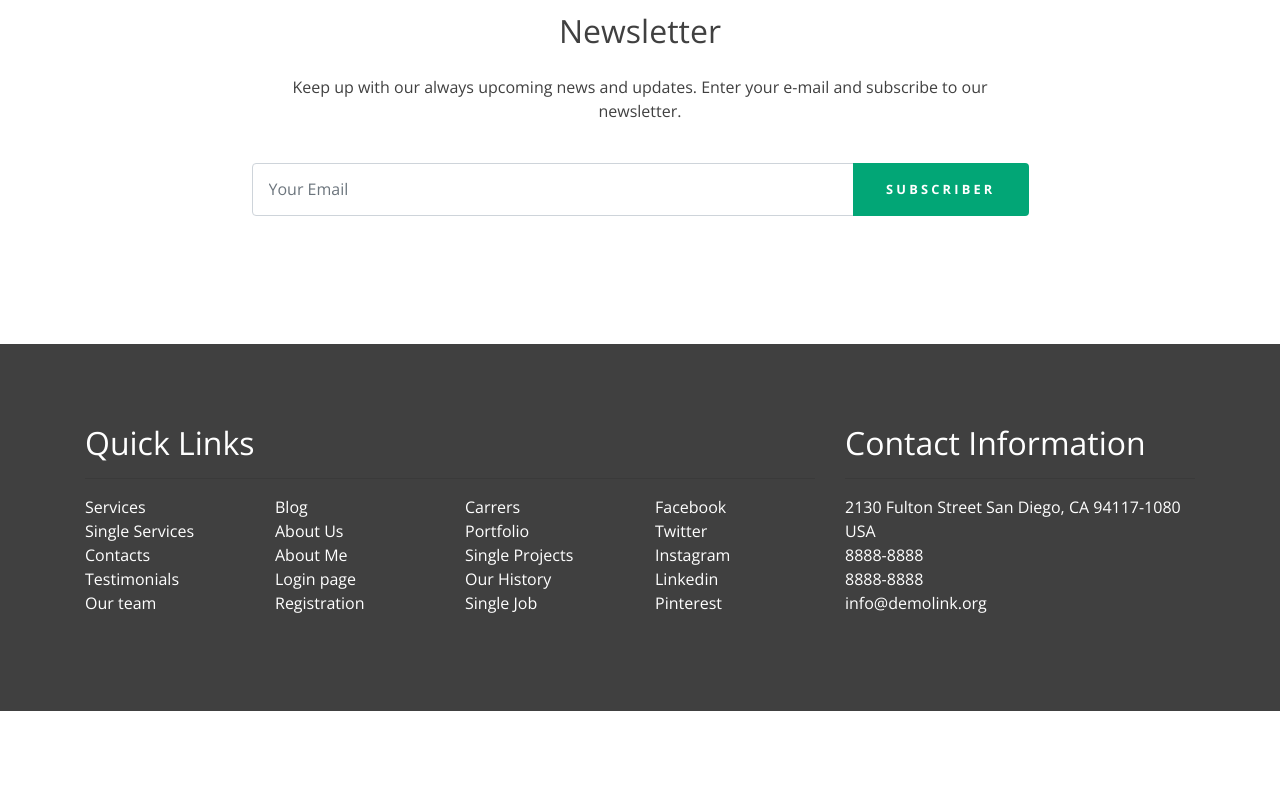
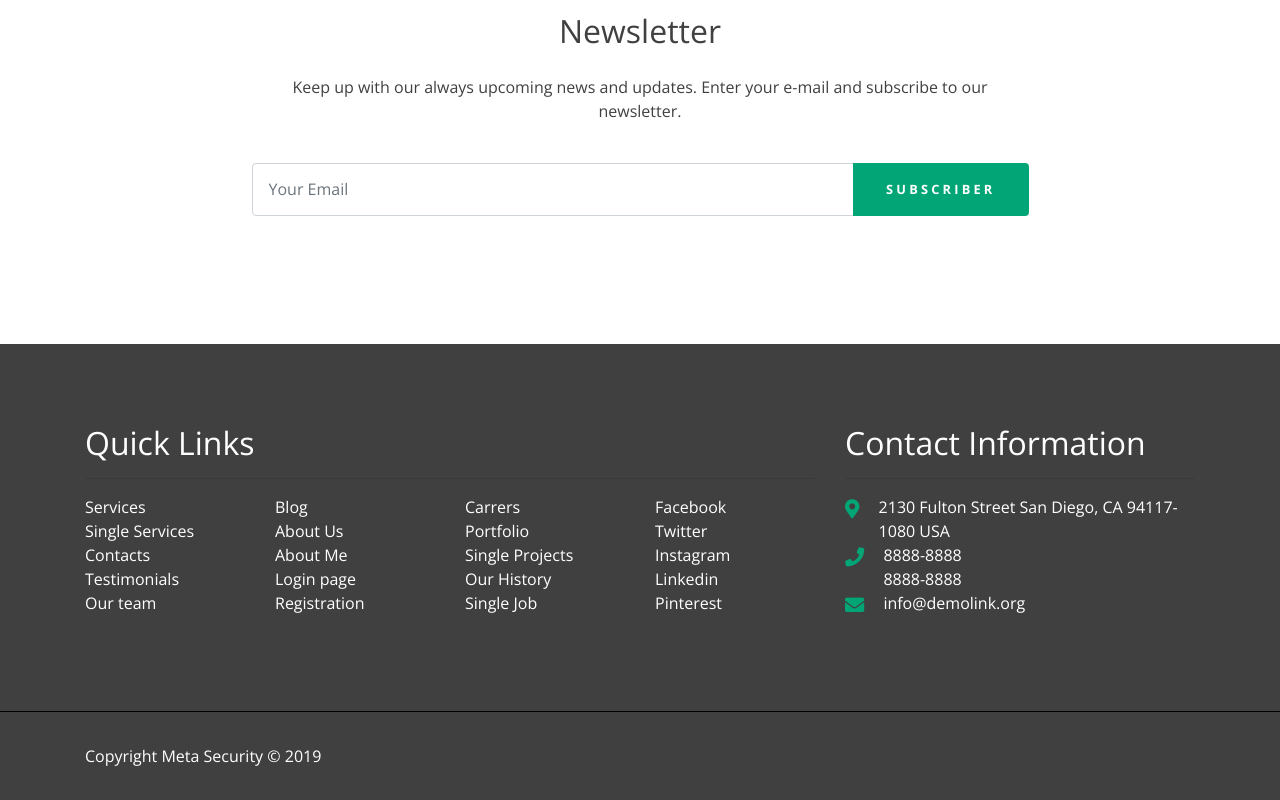
Before and after one commit to JeffersonXz/Meta-Security, a website: page index.html in a window 1280 px wide. Shown: the part 3885-4685 px from the top of the page. Before the commit the page ends 4596 px from the top, so only its background shows below. Drawn offline with nearby package versions, Linux system fonts and the light colour scheme.

Commit message:
Project finish

```diff
--- a/index.html
+++ b/index.html
@@ -382,7 +382,7 @@
     </section>
 
     <!-- Footer -->
-    <footer class="footer" id="footer">
+    <section class="footer" id="footer">
       <div class="container">
         <div class="row">
           <div class="col-md-8">
@@ -432,26 +432,38 @@
             <hr />
 
             <div class="footer__info">
-              <div class="footer__icon"></div>
+              <div class="footer__icon">
+                <i class="fas fa-map-marker-alt"></i>
+              </div>
               <div class="footer__text">
                 <a href="#">2130 Fulton Street San Diego, CA 94117-1080 USA</a>
               </div>
             </div>
             <div class="footer__info">
-              <div class="footer__icon"></div>
+              <div class="footer__icon"><i class="fas fa-phone"></i></div>
               <div class="footer__text">
                 <a href="#">8888-8888</a> <br />
                 <a href="#">8888-8888</a>
               </div>
             </div>
             <div class="footer__info">
-              <div class="footer__icon"></div>
+              <div class="footer__icon"><i class="fas fa-envelope"></i></div>
               <div class="footer__text">
                 <a href="#">info@demolink.org</a>
               </div>
             </div>
           </div>
         </div>
+      </div>
+    </section>
+
+    <footer>
+      <div class="container">
+          <div class="row">
+              <div class="col-md-12">
+                <span>Copyright Meta Security &copy; 2019</span>
+              </div>
+            </div>
       </div>
     </footer>
 
--- a/scss/components/_footer.scss
+++ b/scss/components/_footer.scss
@@ -17,4 +17,22 @@
       color: $color-green-light;
     }
   }
+
+  // Footer Info
+  &__info {
+    display: flex;
+  }
+
+  &__icon {
+    font-size: 1.2rem;
+    margin-right: 1.2rem;
+    color: $color-green-light;
+  }
 }
+
+footer {
+  background-color: $color-black-dark;
+  color: #fff;
+  padding: 2rem;
+  border-top: 1px solid #000;
+}
```
Also changed, not shown: css/main.css.
